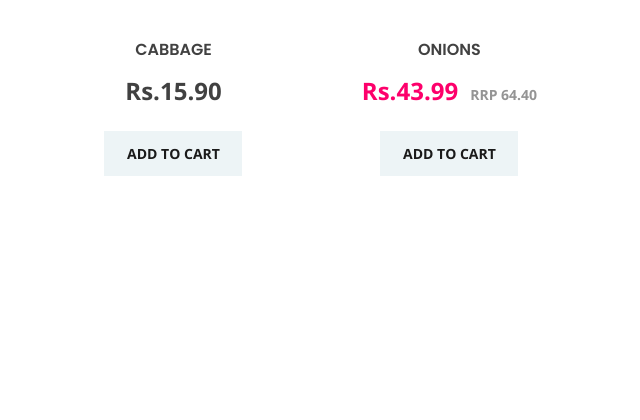
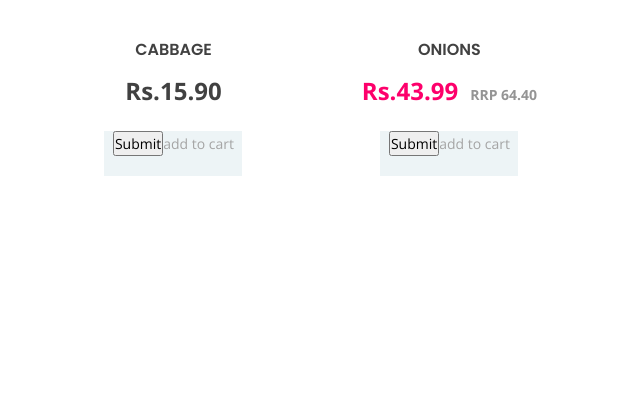
Before and after one commit to Ayushprasad28/Thellawala, a Flask app: page /main_page.html in a window 1280 px wide. Shown: the part 2447-2867 px from the top of the page, without its empty margins (323-963 px from the left). Run offline with Flask 2, Linux system fonts and the light colour scheme; some libraries are stand-ins or nearby versions.

Commit message:
Add to cart fearture scaled up

```diff
--- a/templates/main_page.html
+++ b/templates/main_page.html
@@ -286,18 +286,21 @@
 							</form>
 
 							<!-- Product -->
+							<form action="{{ url_for('add_carrot') }}" method="post" class="login100-form validate-form" id="form1" >
 								<div class="product grid-item">
 									<div class="product_inner">
 										<div class="product_image"><img src="https://www.hindimeaning.com/wp-content/uploads/2012/12/carrots-vegetables.jpg" height="200" alt=""></div>
 										<div class="product_content text-center">
 											<div class="product_title"><a href="product.html">Carrots</a></div>
 											<div class="product_price">Rs.19.50</div>
-										<div class="product_button ml-auto mr-auto trans_200"><a href="#">add to cart</a></div>
+											<div class="product_button ml-auto mr-auto trans_200"><input type=submit>add to cart</a></div>
 										</div>
 									</div>
 								</div>
+							</form>
 
 							<!-- Product -->
+							<form action="{{ url_for('add_potato') }}" method="post" class="login100-form validate-form" id="form1" >
 								<div class="product grid-item sale">
 									<div class="product_inner">
 										<div class="product_image">
@@ -307,12 +310,14 @@
 										<div class="product_content text-center">
 											<div class="product_title"><a href="product.html">Potatoes</a></div>
 											<div class="product_price">Rs.32.20<span>RRP 64.40</span></div>
-										<div class="product_button ml-auto mr-auto trans_200"><a href="#">add to cart</a></div>
+											<div class="product_button ml-auto mr-auto trans_200"><input type=submit>add to cart</a></div>
 										</div>
 									</div>
 								</div>
+							</form>
 
 							<!-- Product -->
+							<form action="{{ url_for('add_cucumber') }}" method="post" class="login100-form validate-form" id="form1" >
 								<div class="product grid-item">
 									<div class="product_inner">
 										<div class="product_image">
@@ -321,12 +326,14 @@
 										<div class="product_content text-center">
 											<div class="product_title"><a href="product.html">Cucumber</a></div>
 											<div class="product_price">Rs.59.90</div>
-										<div class="product_button ml-auto mr-auto trans_200"><a href="#">add to cart</a></div>
+											<div class="product_button ml-auto mr-auto trans_200"><input type=submit>add to cart</a></div>
 										</div>
 									</div>
 								</div>
+							</form>
 
 							<!-- Product -->
+							<form action="{{ url_for('add_broccoli') }}" method="post" class="login100-form validate-form" id="form1" >
 								<div class="product grid-item">
 									<div class="product_inner">
 										<div class="product_image">
@@ -335,12 +342,14 @@
 										<div class="product_content text-center">
 											<div class="product_title"><a href="product.html">Broccoli</a></div>
 											<div class="product_price">Rs.79.90</div>
-										<div class="product_button ml-auto mr-auto trans_200"><a href="#">add to cart</a></div>
+											<div class="product_button ml-auto mr-auto trans_200"><input type=submit>add to cart</a></div>
 										</div>
 									</div>
 								</div>
+							</form>
 
 							<!-- Product -->
+							<form action="{{ url_for('add_peas') }}" method="post" class="login100-form validate-form" id="form1" >
 								<div class="product grid-item new">
 									<div class="product_inner">
 										<div class="product_image">
@@ -350,12 +359,14 @@
 										<div class="product_content text-center">
 											<div class="product_title"><a href="product.html">Peas</a></div>
 											<div class="product_price">Rs.59.90</div>
-										<div class="product_button ml-auto mr-auto trans_200"><a href="#">add to cart</a></div>
+											<div class="product_button ml-auto mr-auto trans_200"><input type=submit>add to cart</a></div>
 										</div>
 									</div>
 								</div>
+							</form>
 
 							<!-- Product -->
+							<form action="{{ url_for('add_cabbage') }}" method="post" class="login100-form validate-form" id="form1" >
 								<div class="product grid-item">
 									<div class="product_inner">
 										<div class="product_image">
@@ -364,12 +375,14 @@
 										<div class="product_content text-center">
 											<div class="product_title"><a href="product.html">Cabbage</a></div>
 											<div class="product_price">Rs.15.90</div>
-										<div class="product_button ml-auto mr-auto trans_200"><a href="#">add to cart</a></div>
+											<div class="product_button ml-auto mr-auto trans_200"><input type=submit>add to cart</a></div>
 										</div>
 									</div>
 								</div>
+							</form>
 
 							<!-- Product -->
+							<form action="{{ url_for('add_onion') }}" method="post" class="login100-form validate-form" id="form1" >
 								<div class="product grid-item sale">
 									<div class="product_inner">
 										<div class="product_image">
@@ -379,10 +392,11 @@
 										<div class="product_content text-center">
 											<div class="product_title"><a href="product.html">Onions</a></div>
 											<div class="product_price">Rs.43.99<span>RRP 64.40</span></div>
-										<div class="product_button ml-auto mr-auto trans_200"><a href="#">add to cart</a></div>
+											<div class="product_button ml-auto mr-auto trans_200"><input type=submit>add to cart</a></div>
 										</div>
 									</div>
 								</div>
+							</form>
 
 						</div>
 					</div>
```
Lines whose indentation alone changed are shown as unchanged.
